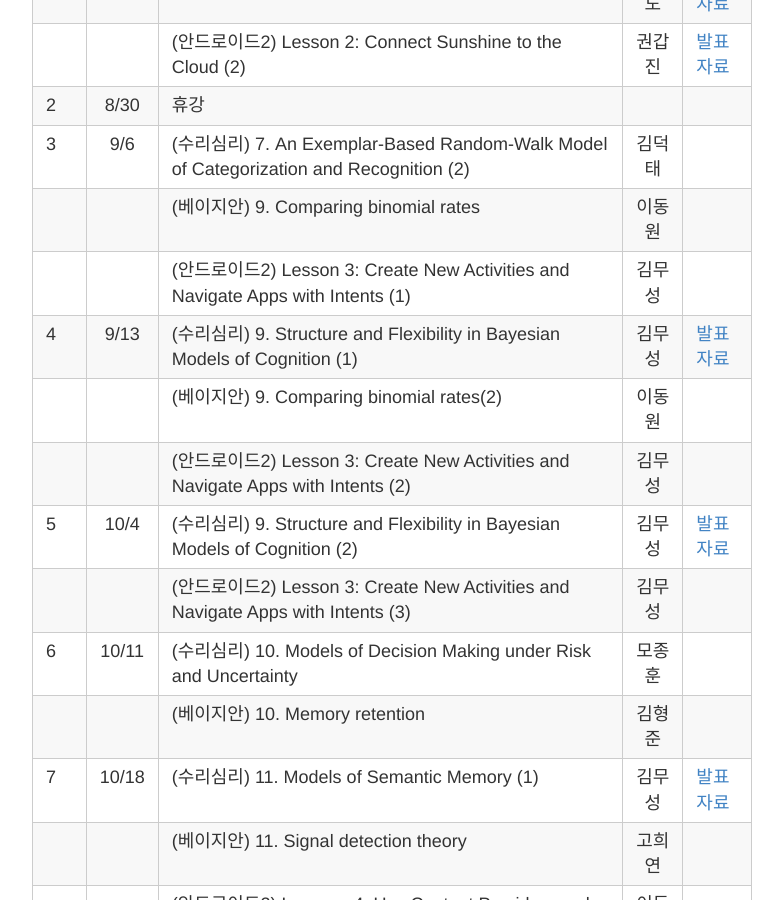
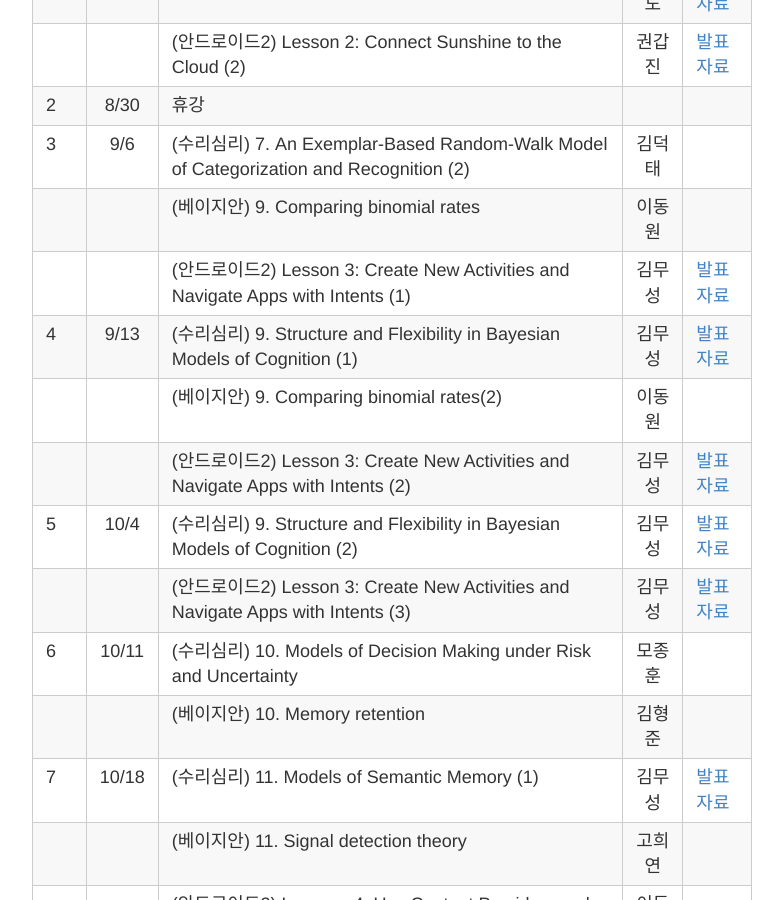
Before and after one commit to psygrammer/coco, a Jekyll site: the page built from _posts/2015-12-29-SCHEDULE.md, in a window 1280 px wide and 900 px high, scrolled down 5540 px. Shown: the whole window, without its empty margins (248-1031 px from the left). Built offline with Jekyll 4.4.1, drawn with Linux system fonts in a browser that asks for light colours; Markdown is read by kramdown in place of the engine named in the settings.

Commit message:
Update 2015-12-29-SCHEDULE.md

```diff
--- a/_posts/2015-12-29-SCHEDULE.md
+++ b/_posts/2015-12-29-SCHEDULE.md
@@ -94,12 +94,12 @@ title: 스터디 일정 & 커리큘럼 & 발표자료
 | 2 | 8/30|휴강| | |
 | 3 | 9/6 |(수리심리) 7. An Exemplar-Based Random-Walk Model of Categorization and Recognition (2)  |김덕태 | |
 |   |     |(베이지안) 9. Comparing binomial rates |이동원 | |
-|   |     |(안드로이드2) Lesson 3: Create New Activities and Navigate Apps with Intents (1) |김무성| |
+|   |     |(안드로이드2) Lesson 3: Create New Activities and Navigate Apps with Intents (1) |김무성|[발표자료](http://nbviewer.ipython.org/github/psygrammer/coco/blob/master/part2/android/sunshine03/03_New_Activities_and_Intents.ipynb) |
 | 4 | 9/13|(수리심리) 9. Structure and Flexibility in Bayesian Models of Cognition (1)  |김무성 |[발표자료](http://nbviewer.ipython.org/github/psygrammer/coco/blob/master/part2/compsy/ch09/09_Structure_and_Flexibility_in_Bayesian_Models_of_Cognition.ipynb) |
 |   |     |(베이지안) 9. Comparing binomial rates(2) |이동원 | |
-|   |     |(안드로이드2) Lesson 3: Create New Activities and Navigate Apps with Intents (2) |김무성 | |
+|   |     |(안드로이드2) Lesson 3: Create New Activities and Navigate Apps with Intents (2) |김무성 |[발표자료](http://nbviewer.ipython.org/github/psygrammer/coco/blob/master/part2/android/sunshine03/03_New_Activities_and_Intents.ipynb) |
 | 5 | 10/4|(수리심리) 9. Structure and Flexibility in Bayesian Models of Cognition (2) |김무성 |[발표자료](http://nbviewer.ipython.org/github/psygrammer/coco/blob/master/part2/compsy/ch09/09_Structure_and_Flexibility_in_Bayesian_Models_of_Cognition.ipynb) |
-|   |     |(안드로이드2) Lesson 3: Create New Activities and Navigate Apps with Intents (3)  |김무성 | |
+|   |     |(안드로이드2) Lesson 3: Create New Activities and Navigate Apps with Intents (3)  |김무성 |[발표자료](http://nbviewer.ipython.org/github/psygrammer/coco/blob/master/part2/android/sunshine03/03_New_Activities_and_Intents.ipynb) |
 | 6 |10/11|(수리심리) 10. Models of Decision Making under Risk and Uncertainty  |모종훈 | |
 |   |     |(베이지안) 10. Memory retention |김형준 | |
 | 7 |10/18|(수리심리) 11. Models of Semantic Memory (1) |김무성 |[발표자료](http://nbviewer.ipython.org/github/psygrammer/coco/blob/master/part2/compsy/ch11/11_Models_of_Semantic_Memory.ipynb) |
```
